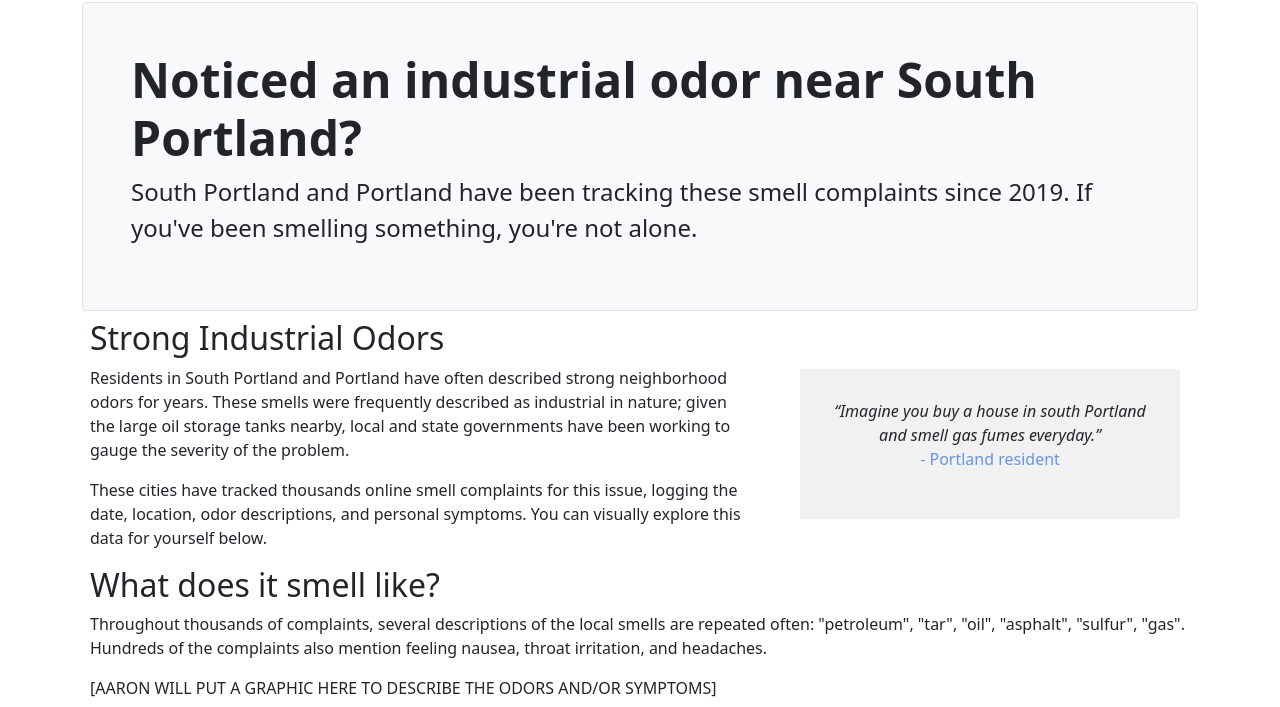
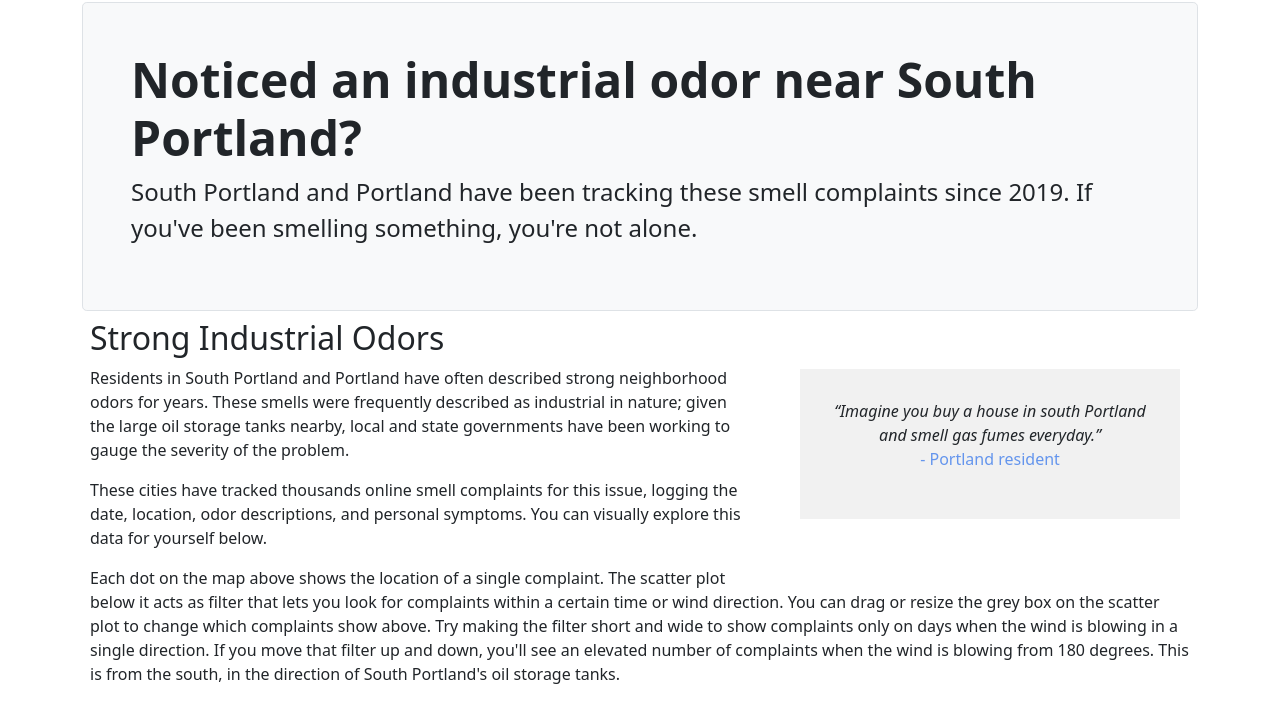
Before and after one commit to ds5110/stinky2, a plain HTML site: page docs/index.html in a window 1280 px wide. Shown: the part 62-769 px from the top of the page. Drawn offline with Linux system fonts and the light colour scheme.

Commit message:
Add brushable map instructions

```diff
--- a/docs/index.html
+++ b/docs/index.html
@@ -157,6 +157,13 @@ new Runtime().module(define, name => {
           <div id="observablehq-map-c6323fcd"></div>
           <div id="observablehq-brush-c6323fcd"></div>
 
+          <p>Each dot on the map above shows the location of a single complaint. The scatter plot below it acts as filter
+          that lets you look for complaints within a certain time or wind direction. You can drag or resize the grey box
+          on the scatter plot to change which complaints show above. Try making the filter short and wide to show
+          complaints only on days when the wind is blowing in a single direction. If you move that filter up and down,
+          you'll see an elevated number of complaints when the wind is blowing from 180 degrees. This is from the south,
+          in the direction of South Portland's oil storage tanks.</p>
+
           <h2>What does it smell like?</h2>
           <p>Throughout thousands of complaints, several descriptions of the local smells are repeated often:
           "petroleum", "tar", "oil", "asphalt", "sulfur", "gas". Hundreds of the complaints also mention feeling nausea,
```
